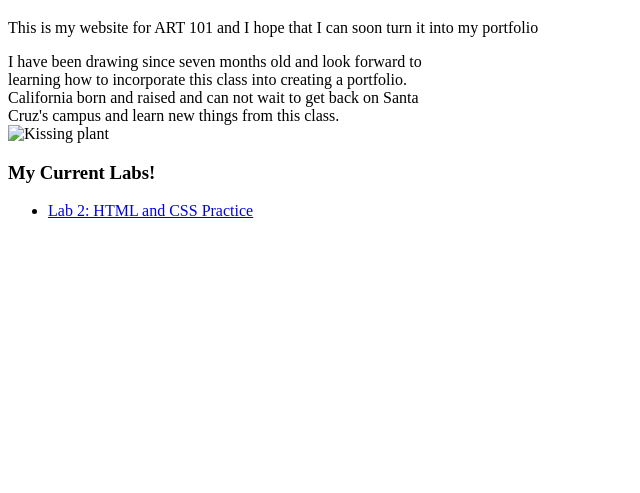
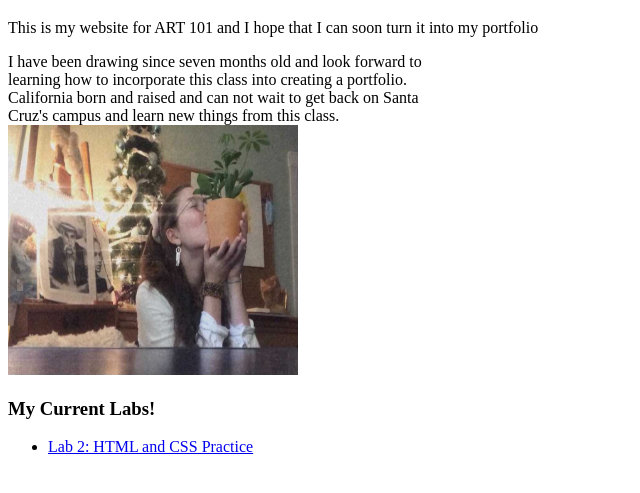
Before and after one commit to dkraljev/art101, a plain HTML site: page index.html in a window 1280 px wide. Shown: the part 61-554 px from the top of the page, without its empty margins (0-640 px from the left). Drawn offline with Linux system fonts and the light colour scheme.

Commit message:
lab3 pic

```diff
--- a/index.html
+++ b/index.html
@@ -14,7 +14,7 @@
 				California born and raised and can not wait to get back on Santa<br>
 				Cruz's campus and learn new things from this class.<br>
 
-			<img src="img/Image_from_iOS.jpg" alt="Kissing plant" width="290" height="250"></p>
+			<img src="img/daniellepic.jpg" alt="Kissing plant" width="290" height="250"></p>
 			<div class="assignments major-section">
 				<h3>My Current Labs!</h3>
 					<ul>
```
Also changed, not shown: img/daniellepic.jpg (added).
